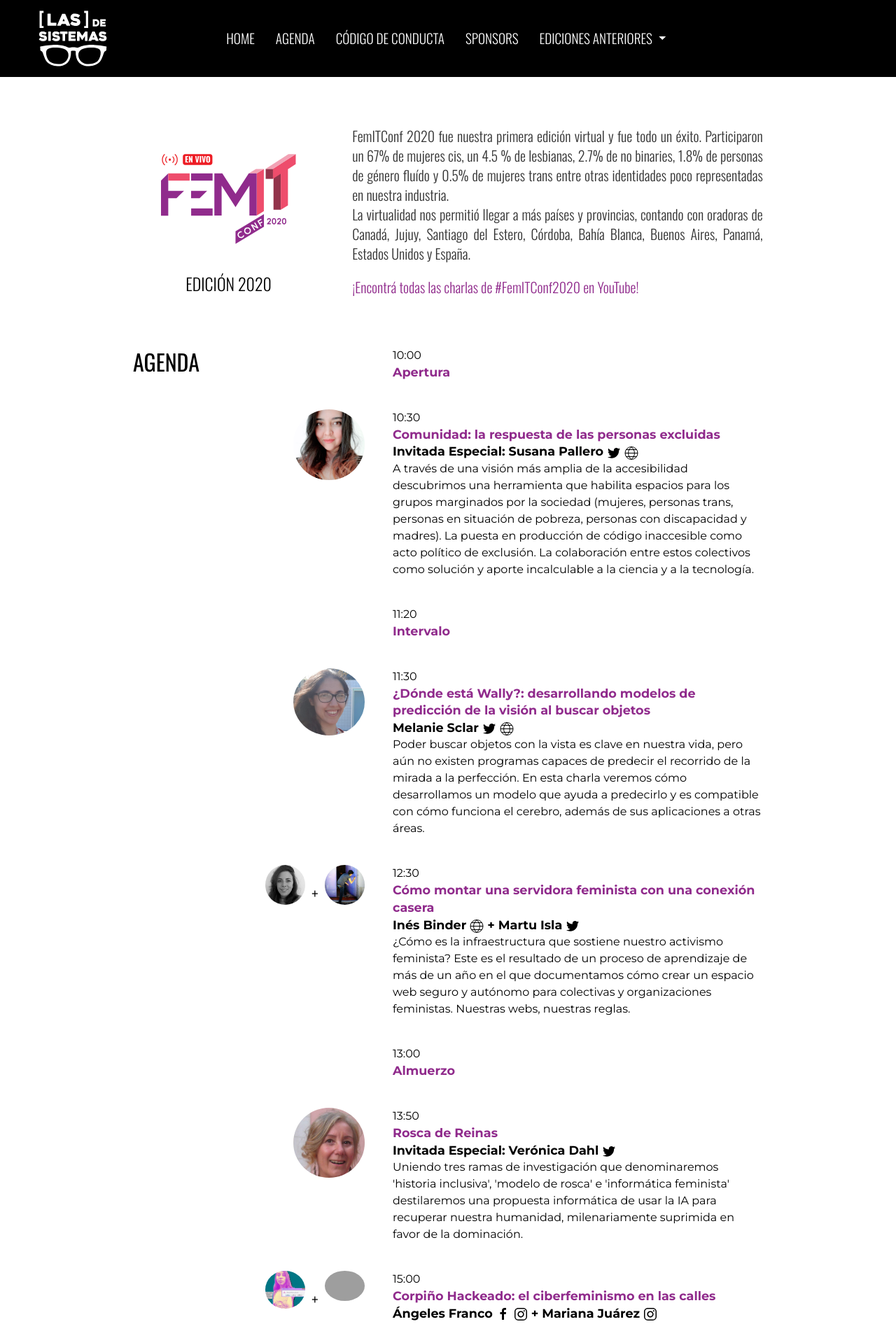
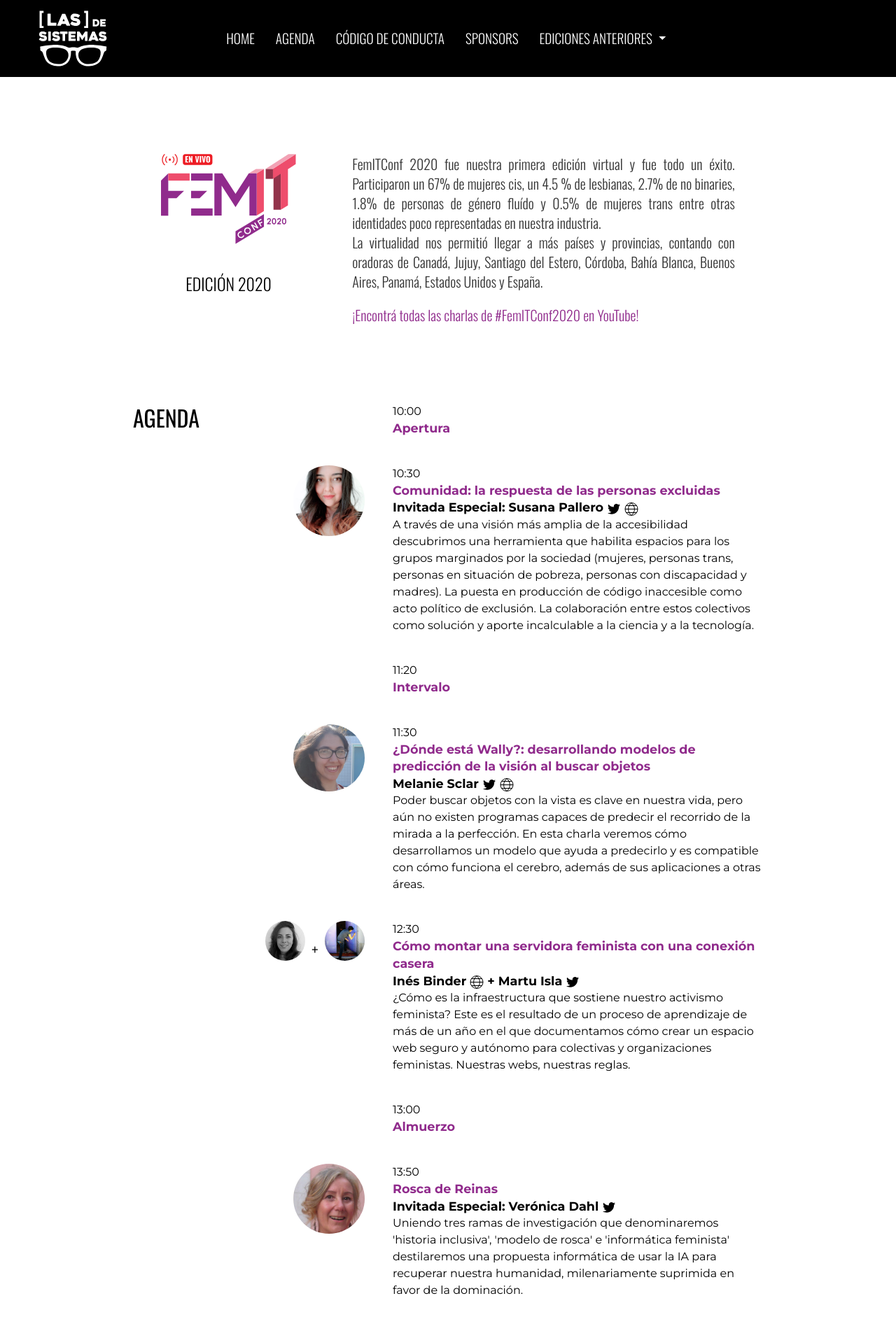
Before and after one commit to lasdesistemas/lds, a Jekyll site: the page built from femitconf2020/index.md, in a window 1280 px wide. Shown: the top 1892 px of the page at 70% size. Built offline with Jekyll 4.4.1, drawn with Linux system fonts in a browser that asks for light colours; nearby versions of some CDN libraries.

```diff
--- a/_layouts/femit2020.html
+++ b/_layouts/femit2020.html
@@ -33,7 +33,7 @@
       </p>
     </div>
     <!-- Fin logo versión mobile -->
-    <div class="uk-width-2-3@m">
+    <div class="uk-width-2-3@m uk-padding">
       <h2 class="screen-reader-text" aria-label="{{ conf.title }}">
         {{ conf.title }}
       </h2>
--- a/_layouts/femit2021.html
+++ b/_layouts/femit2021.html
@@ -36,7 +36,7 @@
       </p>
     </div>
     <!-- Fin logo versión mobile -->
-    <div class="uk-width-2-3@m">
+    <div class="uk-width-2-3@m uk-padding">
       <h2 class="screen-reader-text" aria-label="{{ conf.title }}">
         {{ conf.title }}
       </h2>
```
